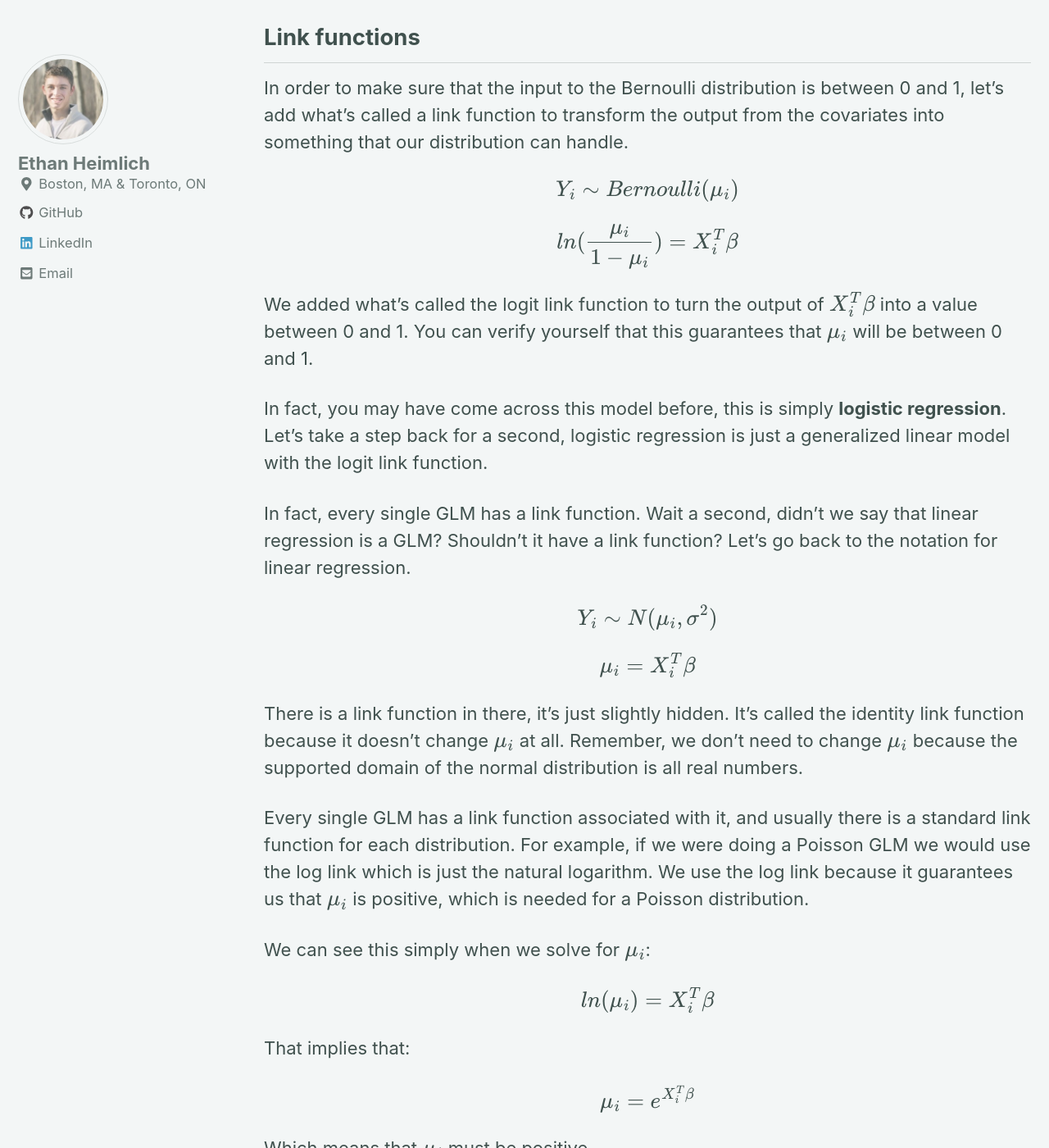
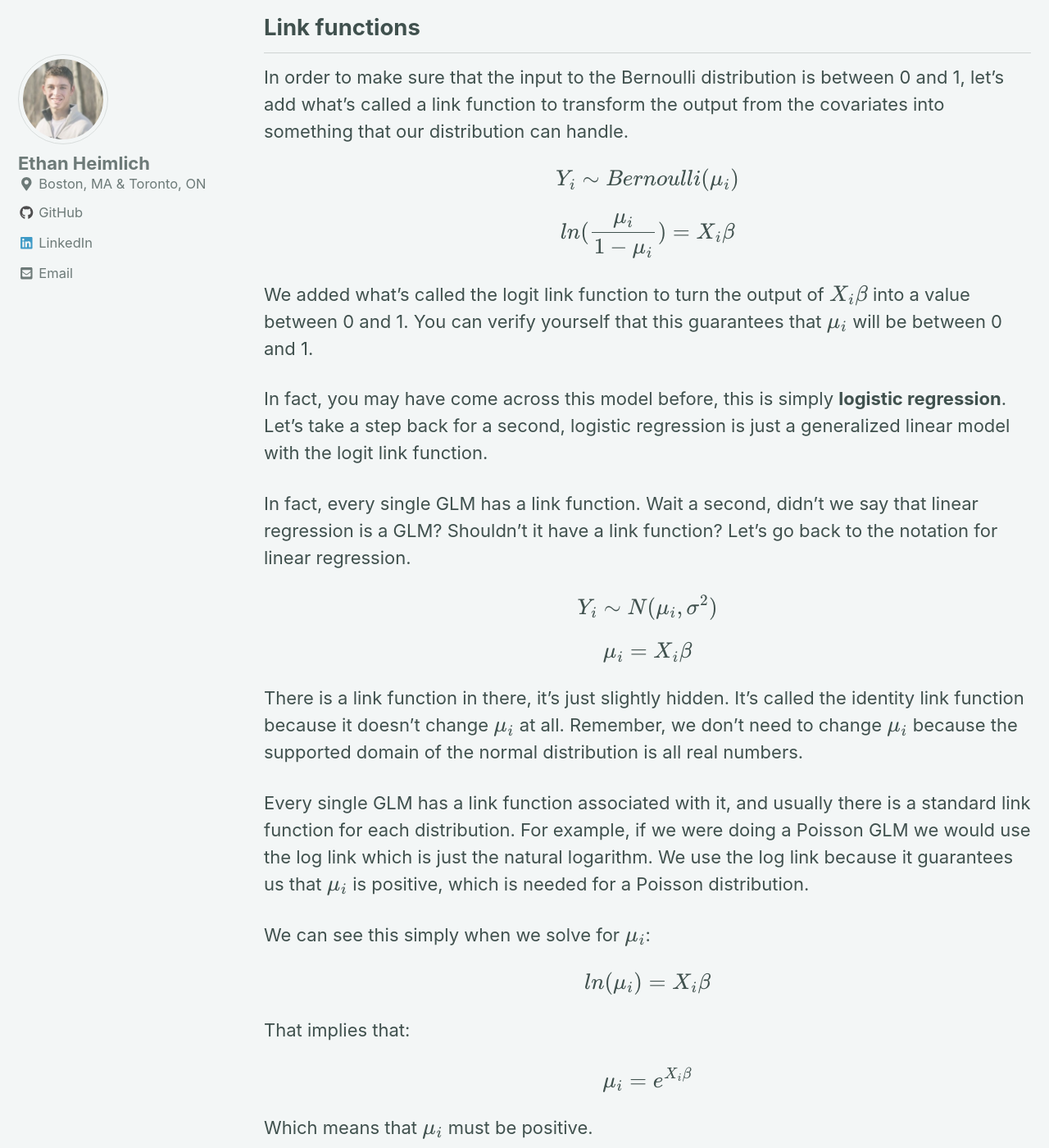
Before and after one commit to eheimlich/eheimlich.github.io, a Jekyll site: the page built from _posts/2019-10-22-generalized_linear_models.md, in a window 1280 px wide and 1400 px high, scrolled down 3544 px. Shown: the whole window at 82% size. Built offline with Jekyll 4.4.1, drawn with Linux system fonts in a browser that asks for light colours; cached includes are drawn as plain includes; nearby versions of some CDN libraries; formulas are drawn with MathJax 3; some of the changed text lies outside the part shown.

```diff
--- a/_posts/2019-10-22-generalized_linear_models.md
+++ b/_posts/2019-10-22-generalized_linear_models.md
@@ -38,9 +38,9 @@ Now let's rewrite multiple linear regression one more time:
 
 $$Y_i \sim N(\mu_i, \sigma^2)$$
 
-$$\mu_i = X_i^T \beta $$
+$$\mu_i = X_i \beta $$
 
-What we are saying here is that the outcome for each observation is normally distributed with a mean of $$\mu_i$$ and variance of $$\sigma^2$$. In order to find $$\mu_i$$ for each observation we just find the output of the covariates and coefficients, $$ X_i^T \beta$$.
+What we are saying here is that the outcome for each observation is normally distributed with a mean of $$\mu_i$$ and variance of $$\sigma^2$$. In order to find $$\mu_i$$ for each observation we just find the output of the covariates and coefficients, $$ X_i \beta$$.
 
 In this third formulation of multiple linear regression, we still haven't changed anything mathematically. We are only doing this to make it easier to **generalize** multiple linear regression later.
 
@@ -68,18 +68,18 @@ Could this below be a good way to model drug rehab completion?
 
 $$Y_i \sim Bernoulli(\mu_i)$$
 
-$$\mu_i = X_i^T \beta $$
+$$\mu_i = X_i \beta $$
 
-Well there is a slight problem with this notation. We can see here that $$\mu_i$$ can be any positive or negative number as it just depends on $$X_i^T \beta$$. However, the parameter for the Bernoulli distribution must be between 0 and 1 since it is a probability. This leads us to the next topic of this post, link functions.
+Well there is a slight problem with this notation. We can see here that $$\mu_i$$ can be any positive or negative number as it just depends on $$X_i \beta$$. However, the parameter for the Bernoulli distribution must be between 0 and 1 since it is a probability. This leads us to the next topic of this post, link functions.
 
 ## Link functions
 In order to make sure that the input to the Bernoulli distribution is between 0 and 1, let's add what's called a link function to transform the output from the covariates into something that our distribution can handle.
 
 $$Y_i \sim Bernoulli(\mu_i)$$
 
-$$ln(\frac{\mu_i}{1- \mu_i}) = X_i^T \beta $$
+$$ln(\frac{\mu_i}{1- \mu_i}) = X_i \beta $$
 
-We added what's called the logit link function to turn the output of $$X_i^T \beta$$ into a value between 0 and 1. You can verify yourself that this guarantees that $$\mu_i$$ will be between 0 and 1.
+We added what's called the logit link function to turn the output of $$X_i \beta$$ into a value between 0 and 1. You can verify yourself that this guarantees that $$\mu_i$$ will be between 0 and 1.
 
 In fact, you may have come across this model before, this is simply **logistic regression**. Let's take a step back for a second, logistic regression is just a generalized linear model with the logit link function.
 
@@ -87,7 +87,7 @@ In fact, every single GLM has a link function. Wait a second, didn't we say that
 
 $$Y_i \sim N(\mu_i, \sigma^2)$$
 
-$$\mu_i = X_i^T \beta $$
+$$\mu_i = X_i \beta $$
 
 There is a link function in there, it's just slightly hidden. It's called the identity link function because it doesn't change $$\mu_i$$ at all. Remember, we don't need to change $$\mu_i$$ because the supported domain of the normal distribution is all real numbers.
 
@@ -96,11 +96,11 @@ if we were doing a Poisson GLM we would use the log link which is just the natur
 
 We can see this simply when we solve for $$\mu_i$$:
 
-$$ln(\mu_i) = X_i^T \beta$$
+$$ln(\mu_i) = X_i \beta$$
 
 That implies that:
 
-$$\mu_i = e^{X_i^T \beta}$$
+$$\mu_i = e^{X_i \beta}$$
 
 Which means that $$\mu_i$$ must be positive.
 
@@ -182,7 +182,7 @@ I know I said we were done with the math, but let's recall our mathematical mode
 
 $$Y_i \sim Bernoulli(\mu_i)$$
 
-$$ln(\frac{\mu_i}{1- \mu_i}) = X_i^T \beta $$
+$$ln(\frac{\mu_i}{1- \mu_i}) = X_i \beta $$
 
 
 Since we are modeling whether someone survived based off their fare, there are three $$\beta$$'s: intercept, fare, and age coefficients.
@@ -231,7 +231,7 @@ However, we know we are working with logistic regression and therefore the logit
 
 Let's look back at our link function:
 
-$$ln(\frac{\mu_i}{1- \mu_i}) = X_i^T \beta $$
+$$ln(\frac{\mu_i}{1- \mu_i}) = X_i \beta $$
 
 Now, we can say that a one unit increase in fare leads to a .0152 in the log odds of surviving while holding age constant.
 
@@ -251,7 +251,7 @@ For example, imagine we were doing Poisson regression with the following form:
 
 $$Y_i \sim Poisson(\lambda_i)$$
 
-$$ln(\lambda_i) = X_i^T \beta $$
+$$ln(\lambda_i) = X_i \beta $$
 
 Notice how we used the log(natural) link function in the Poisson distribution since the $$\lambda$$ parameter of the Poisson distribution needs to be positive.
 
```
